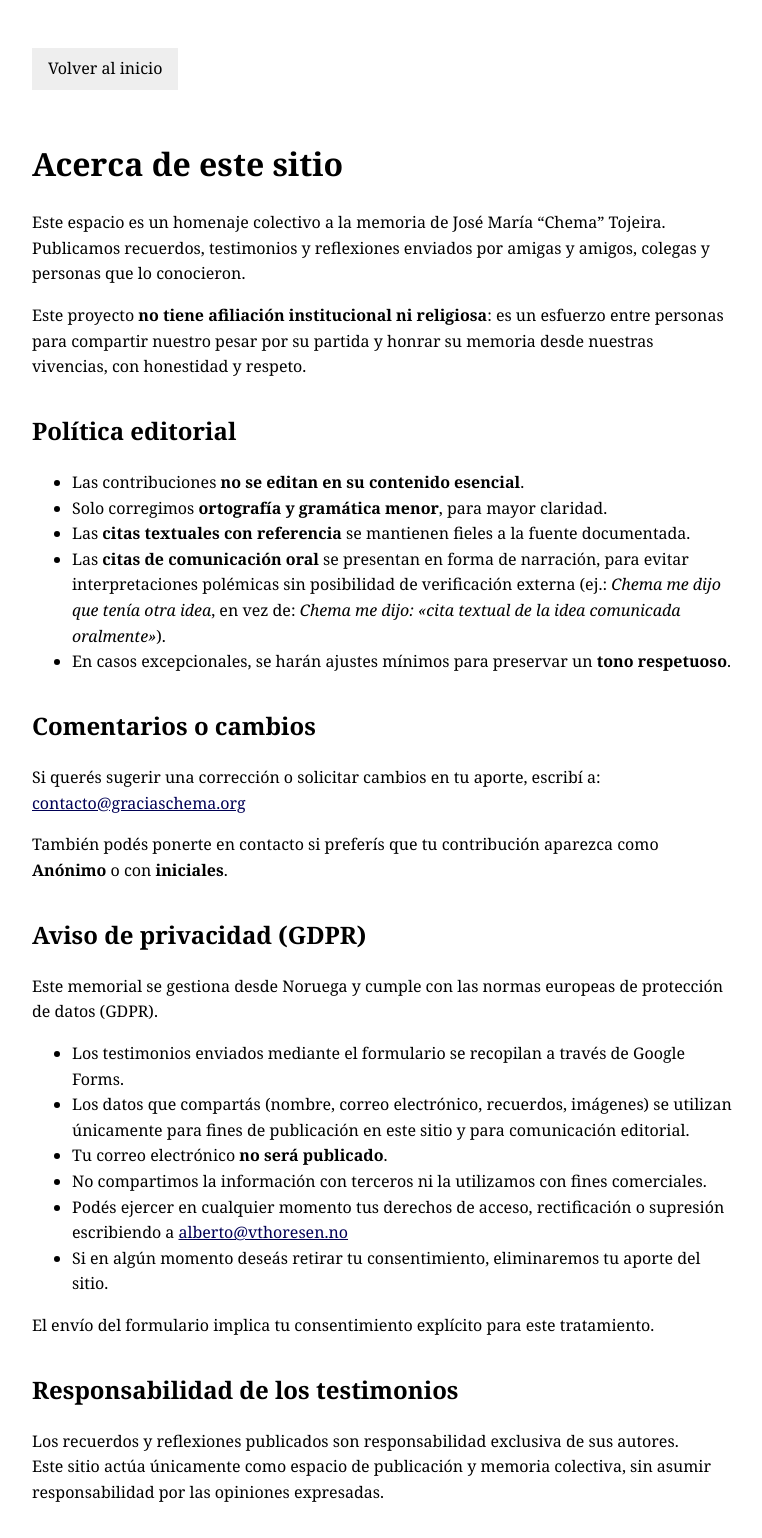
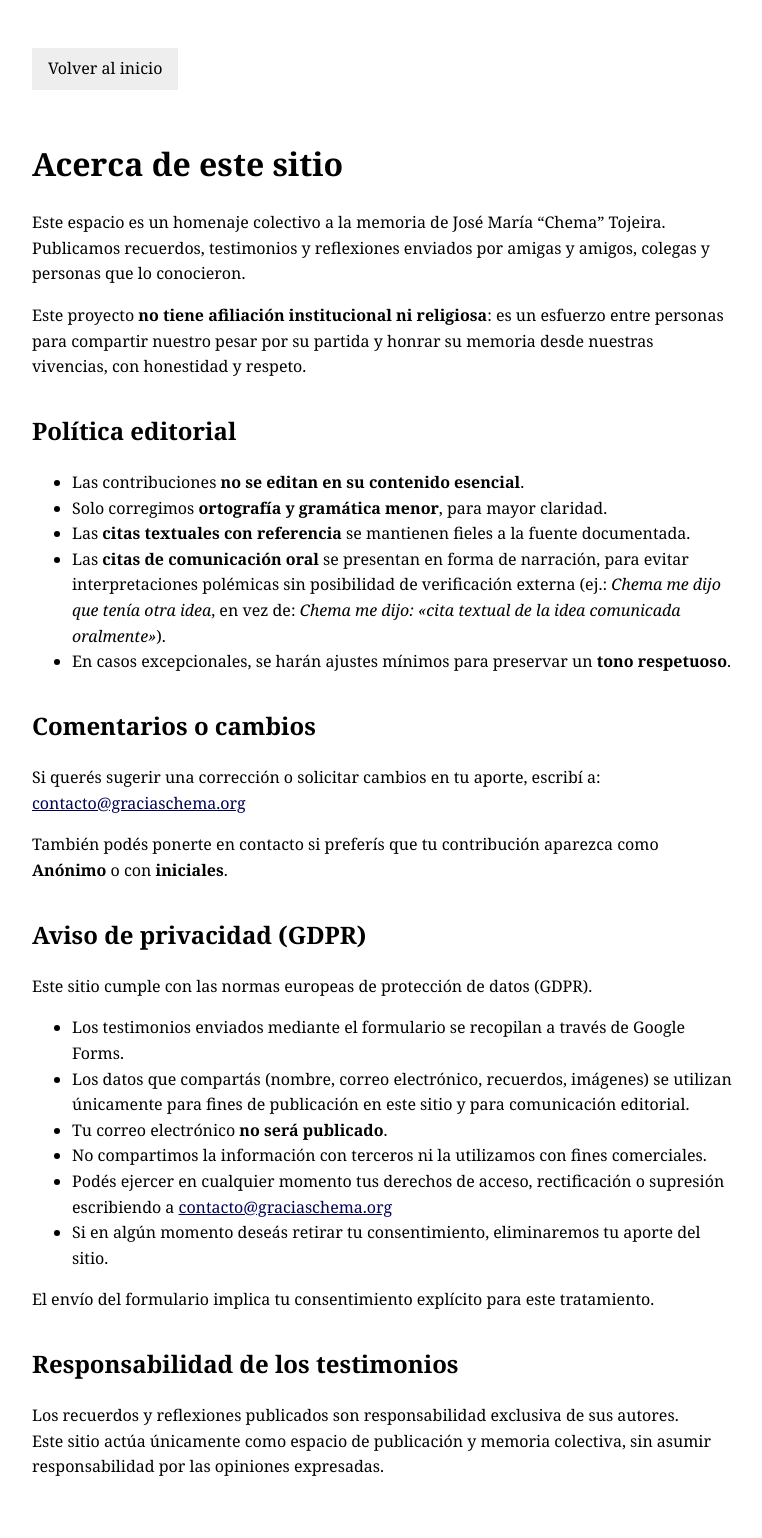
Before and after one commit to albertovth/graciaschema-site, a Jekyll site: the page built from acerca.md, in a window 1280 px wide. Shown: the whole page, without its empty margins (258-1020 px from the left). Built offline with Jekyll 4.4.1, drawn with Linux system fonts in a browser that asks for light colours; after the commit the page ends 1512 px from its top, so only the background shows below that.

Commit message:
Update acerca.md

```diff
--- a/acerca.md
+++ b/acerca.md
@@ -32,13 +32,13 @@ También podés ponerte en contacto si preferís que tu contribución aparezca c
 
 ## Aviso de privacidad (GDPR)
 
-Este memorial se gestiona desde Noruega y cumple con las normas europeas de protección de datos (GDPR).
+Este sitio cumple con las normas europeas de protección de datos (GDPR).
 
 - Los testimonios enviados mediante el formulario se recopilan a través de Google Forms.
 - Los datos que compartás (nombre, correo electrónico, recuerdos, imágenes) se utilizan únicamente para fines de publicación en este sitio y para comunicación editorial.
 - Tu correo electrónico **no será publicado**.
 - No compartimos la información con terceros ni la utilizamos con fines comerciales.
-- Podés ejercer en cualquier momento tus derechos de acceso, rectificación o supresión escribiendo a <a href="mailto:alberto@vthoresen.no">alberto@vthoresen.no</a>
+- Podés ejercer en cualquier momento tus derechos de acceso, rectificación o supresión escribiendo a <a href="mailto:contacto@graciaschema.org">contacto@graciaschema.org</a>
 - Si en algún momento deseás retirar tu consentimiento, eliminaremos tu aporte del sitio.
 
 El envío del formulario implica tu consentimiento explícito para este tratamiento.
```
